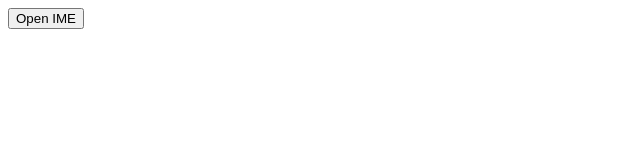
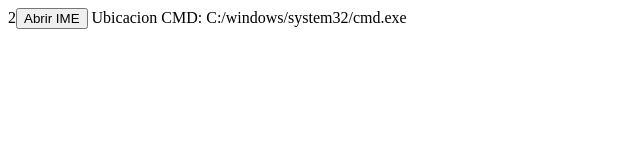
Before and after one commit to JaviTutoriales/GeforceNowCMD, a plain HTML site: page index.html in a window 1280 px wide. Shown: the whole page, without its empty margins (0-640 px from the left). Drawn offline with Linux system fonts and the light colour scheme.

Commit message:
Update index.html

```diff
--- a/index.html
+++ b/index.html
@@ -1 +1,4 @@
-<button onclick="window.open('ms-msime-imjpdct://', '_blank')">Open IME</button>
+<title>Metodo CMD Geforce Now (Sin Parchear) </title>
+2<button onclick="window.open('ms-msime-imjpdct://', '_blank')">Abrir IME</button>
+<text>Ubicacion CMD:</text>
+<text>C:/windows/system32/cmd.exe</text>
```
